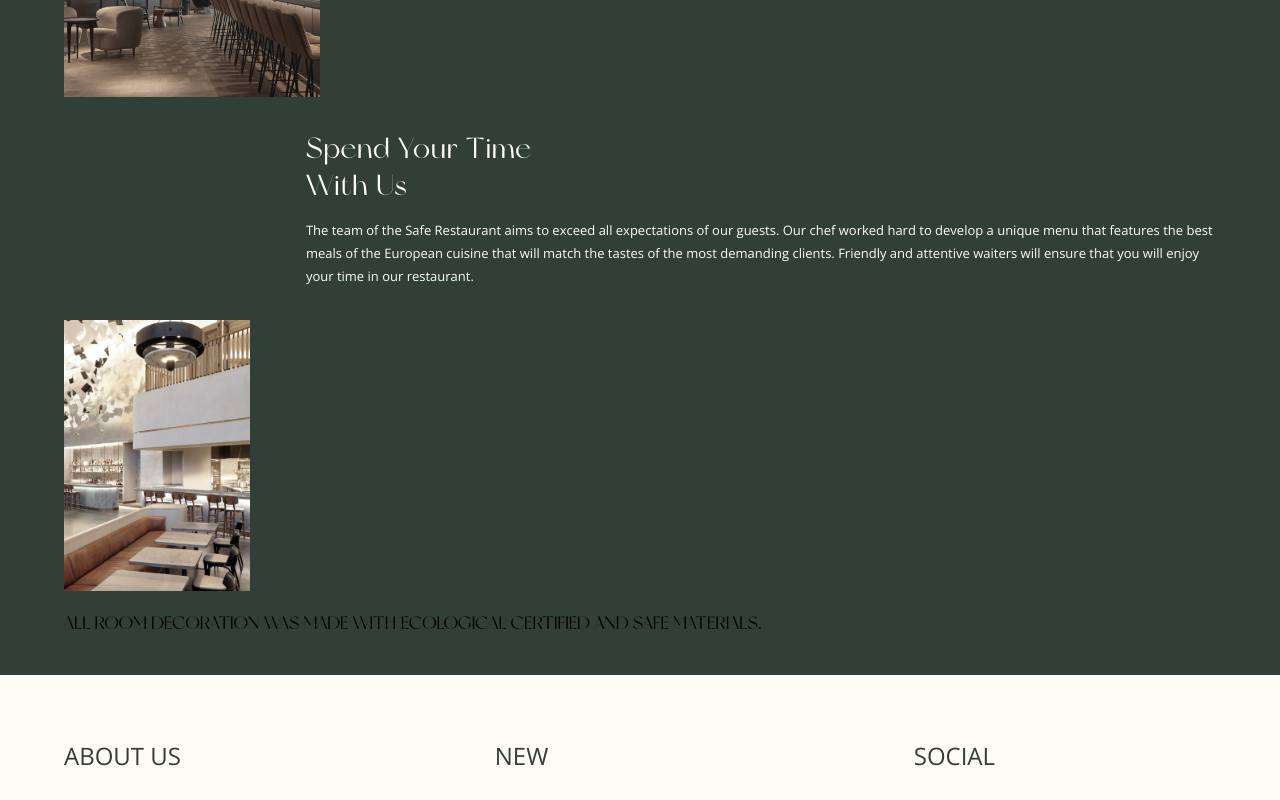
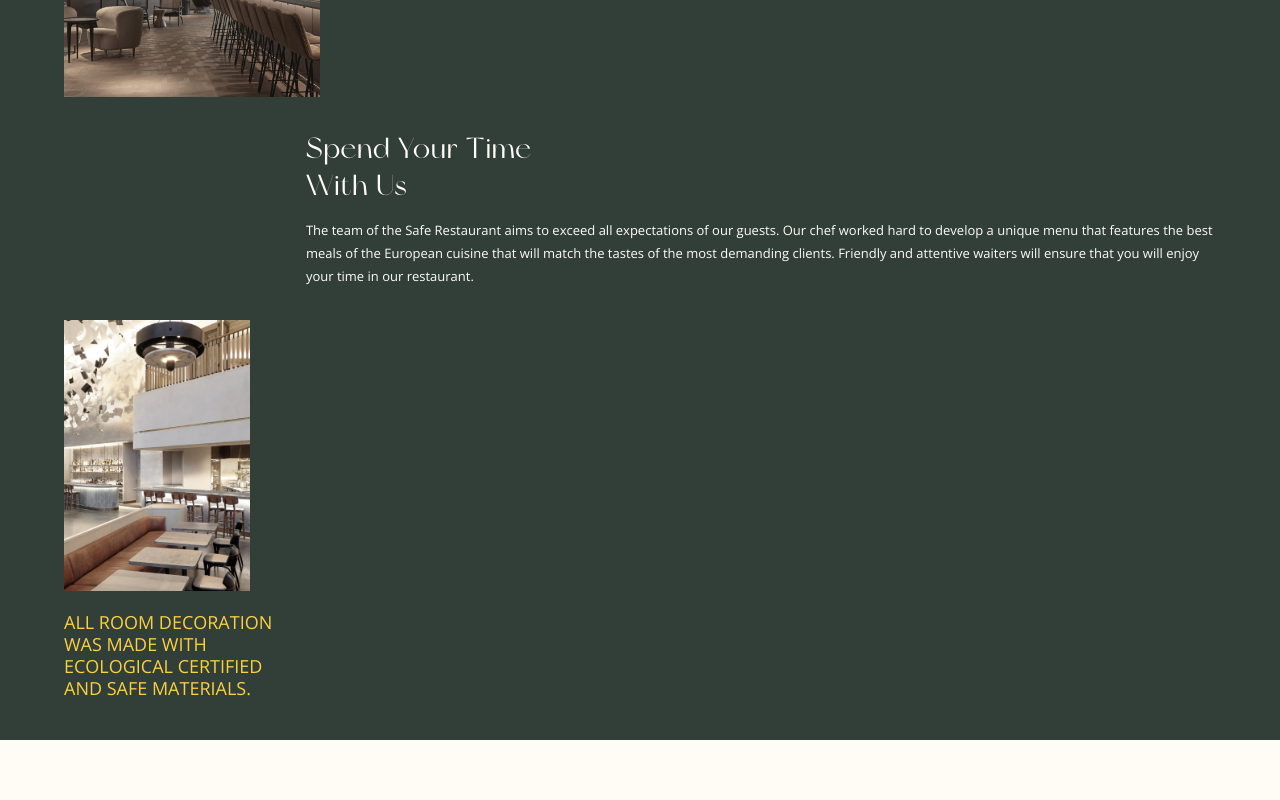
Before and after one commit to gift56/Fullstack-HotelWebsite, a React (Create React App) app: page /restaurant in a window 1280 px wide. Shown: the part 1913-2713 px from the top of the page. Built offline with nearby package versions, Linux system fonts and the light colour scheme.

Commit message:
working on some items

```diff
--- a/src/styles/ResturantStyle/ResturantSpace.styled.js
+++ b/src/styles/ResturantStyle/ResturantSpace.styled.js
@@ -32,6 +32,11 @@ export const ResturantSpaceLeftArea = styled.div`
     line-height: 22px;
     text-transform: uppercase;
     font-family: "Open Sans", sans-serif !important;
+    color: ${({ theme }) => theme.spanText};
+    span {
+      display: block;
+      font-family: inherit;
+    }
   }
 `;
 
```
